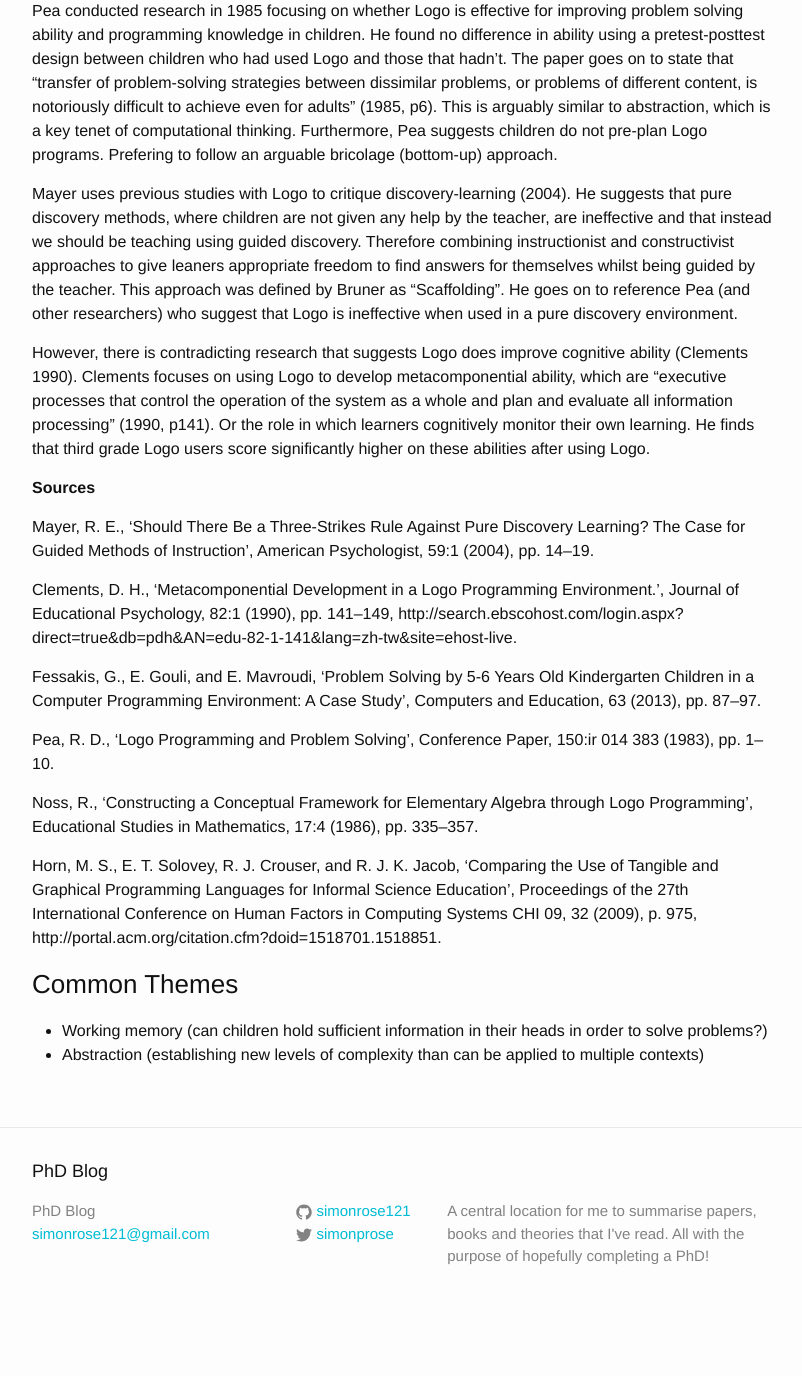
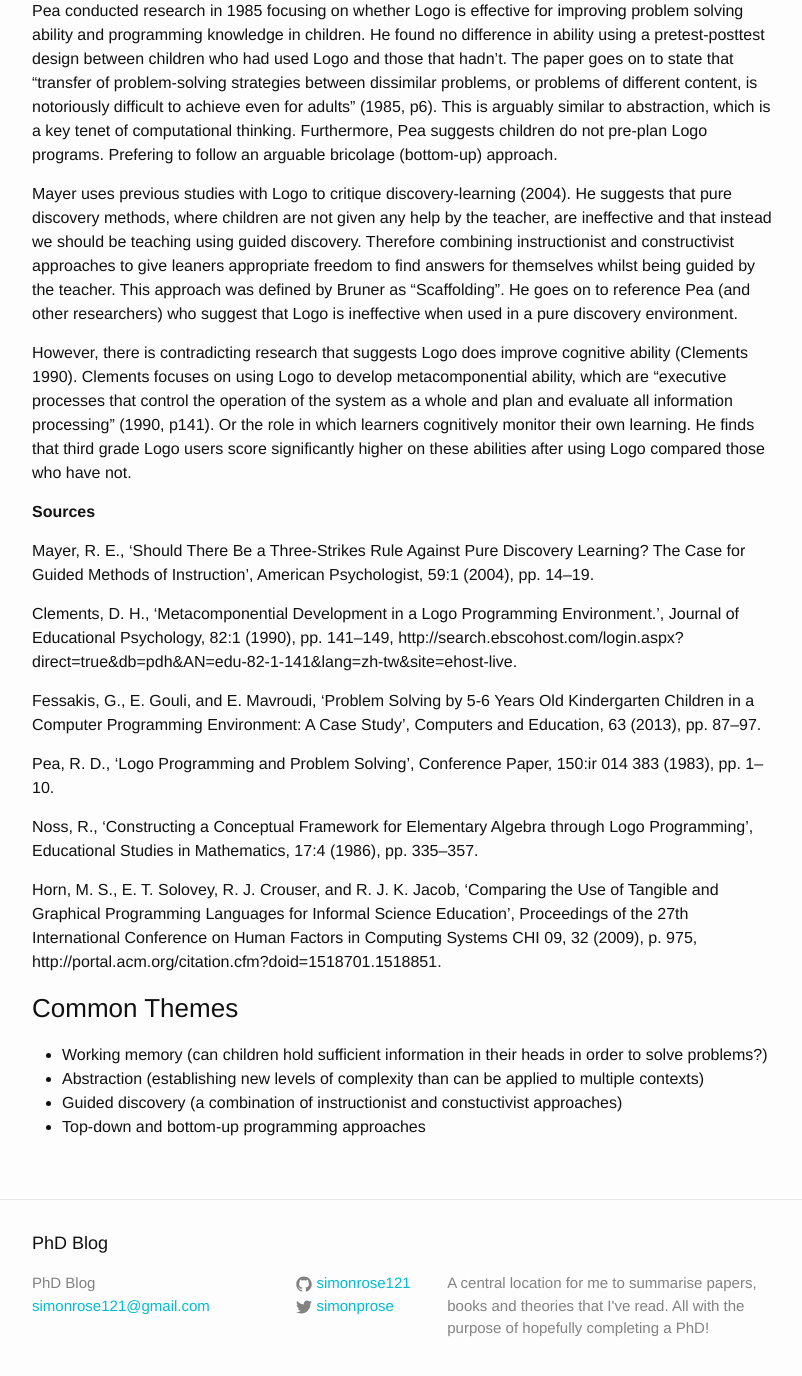
Before and after one commit to simonrose121/phd, a Jekyll site: the page built from _posts/2016-11-22-wider-reading.md, in a window 1280 px wide and 1400 px high, scrolled down 4081 px. Shown: the top 1376 px of the window, without its empty margins (238-1040 px from the left). Built offline with Jekyll 4.4.1, drawn with Linux system fonts in a browser that asks for light colours; before the commit the page ends 5409 px from its top, so only the background shows below that.

Commit message:
Add additional common themes

```diff
--- a/_posts/2016-11-22-wider-reading.md
+++ b/_posts/2016-11-22-wider-reading.md
@@ -83,7 +83,7 @@ Literature in this area covers ground in to teaching maths in a developmentally
 		- Communtative addition and uncommuntative subtraction
 		- Inverse relationship of addition and subtraction
 	- Multiplication and division
-		- Calculate multiplication and division using tables and use symbols (x, ÷, =)
+		- **Calculate multiplication and division using tables and use symbols (x, ÷, =)**
 		- Communtative multiplication and uncommuntative division
 	- Fractions
 		- Recognise and write fractions
@@ -135,7 +135,7 @@ Pea conducted research in 1985 focusing on whether Logo is effective for improvi
 
 Mayer uses previous studies with Logo to critique discovery-learning (2004). He suggests that pure discovery methods, where children are not given any help by the teacher, are ineffective and that instead we should be teaching using guided discovery. Therefore combining instructionist and constructivist approaches to give leaners appropriate freedom to find answers for themselves whilst being guided by the teacher. This approach was defined by Bruner as "Scaffolding". He goes on to reference Pea (and other researchers) who suggest that Logo is ineffective when used in a pure discovery environment.
 
-However, there is contradicting research that suggests Logo does improve cognitive ability (Clements 1990). Clements focuses on using Logo to develop metacomponential ability, which are "executive processes that control the operation of the system as a whole and plan and evaluate all information processing" (1990, p141). Or the role in which learners cognitively monitor their own learning. He finds that third grade Logo users score significantly higher on these abilities after using Logo.
+However, there is contradicting research that suggests Logo does improve cognitive ability (Clements 1990). Clements focuses on using Logo to develop metacomponential ability, which are "executive processes that control the operation of the system as a whole and plan and evaluate all information processing" (1990, p141). Or the role in which learners cognitively monitor their own learning. He finds that third grade Logo users score significantly higher on these abilities after using Logo compared those who have not.
 
 **Sources**
 
@@ -155,3 +155,5 @@ Horn, M. S., E. T. Solovey, R. J. Crouser, and R. J. K. Jacob, ‘Comparing the
 
 - Working memory (can children hold sufficient information in their heads in order to solve problems?)
 - Abstraction (establishing new levels of complexity than can be applied to multiple contexts)
+- Guided discovery (a combination of instructionist and constuctivist approaches)
+- Top-down and bottom-up programming approaches
```
